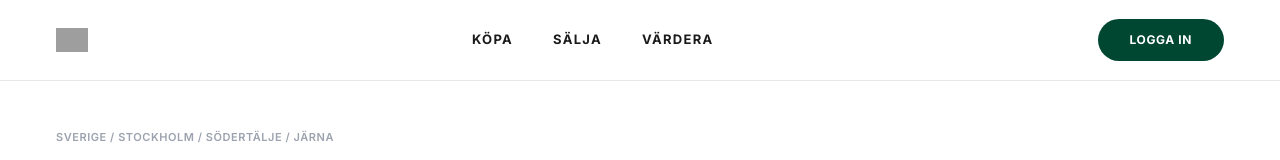
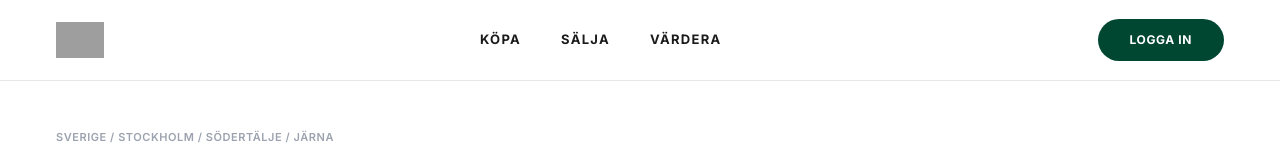
Before and after one commit to xxxvincente/Myrstigen-1, a plain HTML site: page index.html in a window 1280 px wide. Shown: the top 160 px of the page. Drawn offline with nearby package versions, Linux system fonts and the light colour scheme; grey boxes are pictures that could not be loaded.

Commit message:
Increase logo image size in index.html

```diff
--- a/index.html
+++ b/index.html
@@ -47,7 +47,7 @@
 
     <!-- Vänster: ENDAST logga -->
     <div class="cursor-pointer" onclick="showList()">
-      <img src="https://fkexternalwebsmediaprod.blob.core.windows.net/cache/4/e/9/b/9/c/4e9b9c318194176dc8cbb37ca7c258393b2d0132.jpg" alt="Logga" class="w-8 h-auto">
+      <img src="https://fkexternalwebsmediaprod.blob.core.windows.net/cache/4/e/9/b/9/c/4e9b9c318194176dc8cbb37ca7c258393b2d0132.jpg" alt="Logga" class="w-12 h-auto">
     </div>
 
     <!-- Mitten: meny -->
```
